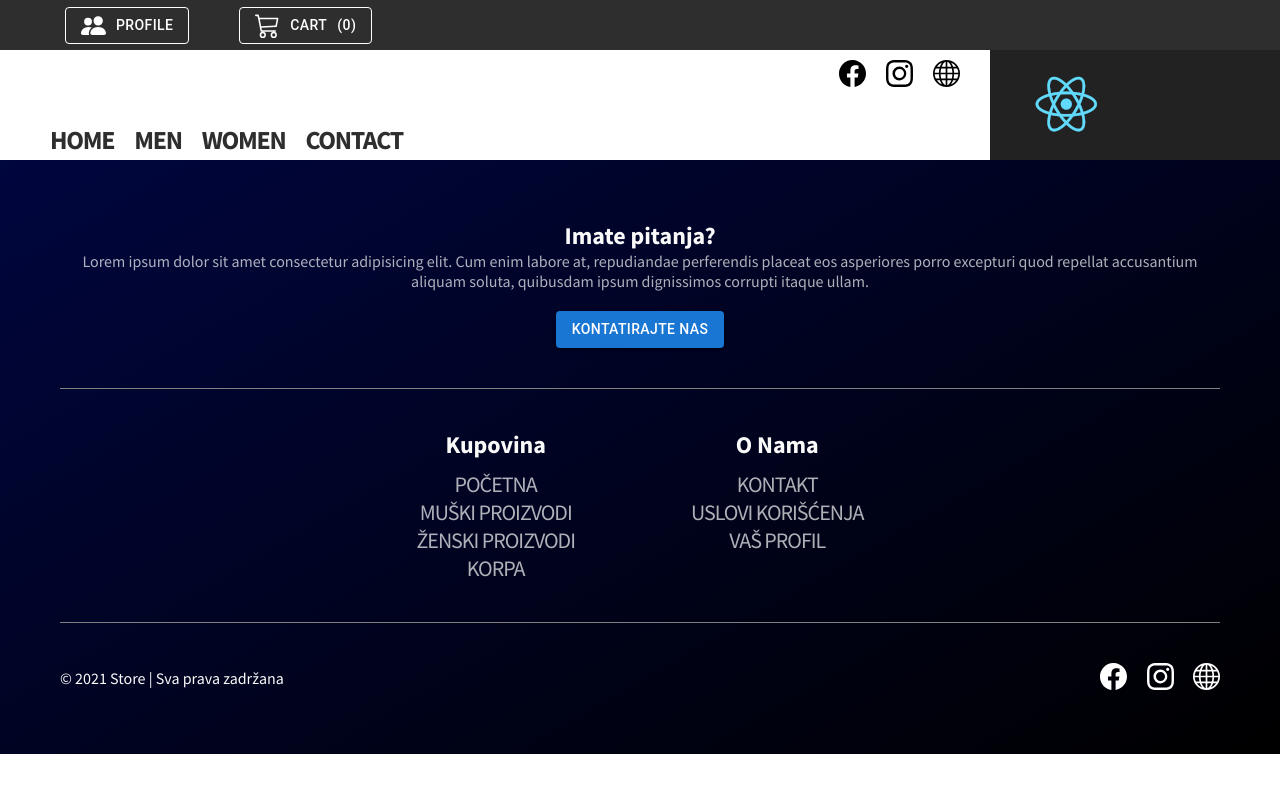
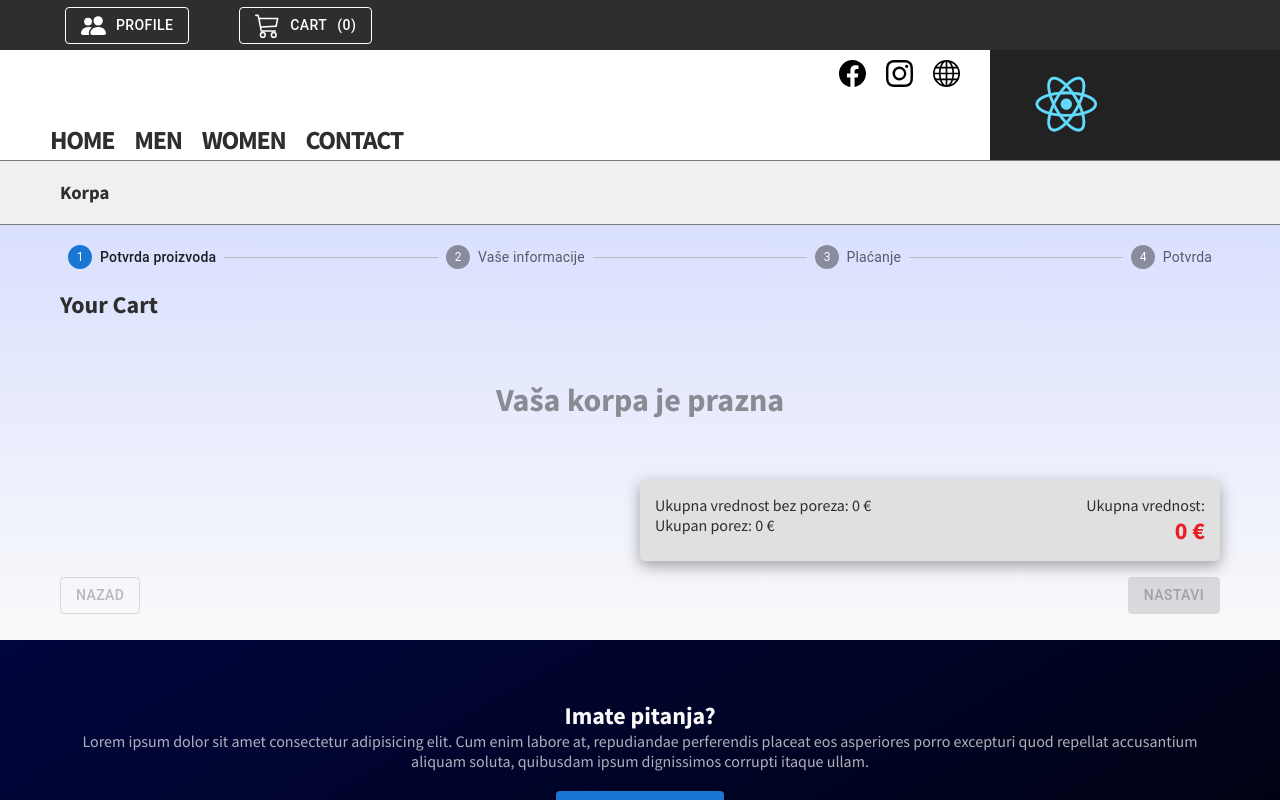
Before and after one commit to sasasladic/store, a React (Create React App) app: page /cart in a window 1280 px wide. Shown: the top 800 px of the page. Built offline with nearby package versions, Linux system fonts and the light colour scheme.

Commit message:
Added first step of a cart

```diff
--- /dev/null
+++ b/src/cart.css
@@ -0,0 +1,169 @@
+.cart{
+  background-color: #fafafa;
+  width: 100%;
+  min-height: 60vh;
+  background: rgb(250,250,250);
+  background: linear-gradient(360deg, rgba(250,250,250,1) 0%, rgb(212, 220, 255) 100%);
+}
+.cartInner{
+  max-width: 1200px;
+  width: 100%;
+  margin: 0 auto;
+  padding: 20px;
+  display: flex;
+  flex-direction: column;
+}
+
+
+/* PRODUCT CONFIRM STEP STYLES */
+.productConfirm .listItemMobile{
+  display: none;
+  background-color: #FAFAFA;
+}
+.productConfirm h2{
+  margin: 20px 0;
+}
+.productConfirm .gridList{
+  width: 100%;
+  display: flex;
+  flex-direction: column;
+}
+.productConfirm .cancel{
+  transition: 300ms;
+}
+.productConfirm svg.cancel:hover{
+  cursor: pointer;
+  transform: scale(1.1);
+}
+.productConfirm .placeholder, .productConfirm .listItem {
+  width: 100%;
+  display: flex;
+  justify-content: space-between;
+  align-items: center;
+  padding: 10px;
+}
+.productConfirm .listItem{
+  background-color: #FAFAFA;
+  border: 1px solid rgb(209, 209, 209);
+  box-shadow: rgba(0, 0, 0, 0.35) 0px 5px 15px;
+  margin: 10px 0;
+  border-radius: 5px;
+}
+.productConfirm .listItem button, .productConfirm .listItemMobile button{
+  border-radius: 100%;
+  border: none;
+  background-color: rgb(204, 204, 204);
+  display: flex;
+  align-items: center;
+  padding: 6px;
+}
+.productConfirm .listItem button:hover{
+  cursor: pointer;
+}
+.productConfirm .placeholder span, .productConfirm .listItem span{
+  display: flex;
+  justify-content: center;
+  align-items: center;
+}
+.productConfirm img{
+  height: 90px;
+}
+.productConfirm .placeholder span:nth-child(1), .productConfirm .listItem span:nth-child(1){
+  min-width: 90px;
+}
+.productConfirm .placeholder span:nth-child(2), .productConfirm .listItem span:nth-child(2){
+  width: 20%;
+}
+.productConfirm .placeholder span:nth-child(3), .productConfirm .listItem span:nth-child(3){
+  width: 10%;
+}
+.productConfirm .placeholder span:nth-child(4), .productConfirm .listItem span:nth-child(4){
+  width: 20%;
+}
+.productConfirm .placeholder span:nth-child(5), .productConfirm .listItem span:nth-child(5){
+  width: 10%;
+}
+.productConfirm .placeholder span:nth-child(6), .productConfirm .listItem span:nth-child(6){
+  width: 5%;
+}
+.productConfirm .placeholder span{
+  font-weight: bold;
+}
+.productConfirm .total{
+  background-color: rgb(224, 224, 224);
+  width: 50%;
+  margin-left: 50%;
+  margin-top: 20px;
+  display: flex;
+  padding: 15px;
+  box-shadow: rgba(0, 0, 0, 0.35) 0px 5px 15px;
+  border-radius: 5px;
+}
+.productConfirm .total .big{
+  flex-grow: 1;
+  display: flex;
+  flex-direction: column;
+  align-items: flex-end;
+}
+.productConfirm .total .big p{
+  color: #ED1C24;
+  font-weight: bold;
+  font-size: 24px;
+}
+.productConfirm .listItemMobile{
+  display: none;
+  box-shadow: rgba(0, 0, 0, 0.35) 0px 5px 15px;
+  margin: 20px 0;
+  font-size: 14px;
+  position: relative;
+  padding-right: 20px;
+  padding: 10px 20px 10px 0;
+  border-radius: 5px;
+}
+.productConfirm .listItemMobile img{
+  height: 20vh;
+  border-radius: 5px 0 0 5px;
+}
+.productConfirm .listItemMobile .text{
+  display: flex;
+  flex-direction: column;
+  justify-content: space-between;
+  padding-left: 10px;
+  flex-grow: 1;
+}
+.listItemMobile .text span:first-child{
+  font-weight: bold;
+  font-size: 16px;
+}
+.listItemMobile .text .counter {
+  display: flex;
+  align-items: center;
+}
+.listItemMobile .text .counter span{
+  margin: 0 10px;
+}
+.listItemMobile .cancelContainer{
+  position: absolute;
+  right: 0;
+  top: 0;
+}
+.listItemMobile .cancelContainer svg{
+  height: 20px; width: 20px;
+}
+.listItemMobileContainer hr{
+  display: none;
+}
+
+@media screen and (max-width: 1000px){
+  .productConfirm .total{
+    width: 100%;
+    margin-left: 0;
+    margin-top: 20px;
+  }
+  .productConfirm .listItemMobile{
+    display: flex;
+  }
+  .productConfirm .listItem, .productConfirm .placeholder{
+    display: none;
+  }
+}
--- a/src/components/Cart/ProductConfirm.js
+++ b/src/components/Cart/ProductConfirm.js
@@ -9,8 +9,8 @@ import { Fragment } from "react";
 const ProductConfirm = () => {
 
   const cartData = useSelector(state => state.cart.cartData);
+  const cartKeys = Object.keys(useSelector(state => state.cart.cartData));
   console.log(cartData);
-  const cartKeys = Object.keys(useSelector(state => state.cart.cartData));
   const dispatch = useDispatch();
   let totalPrice = 0;
 
@@ -18,41 +18,41 @@ const ProductConfirm = () => {
   cartKeys.forEach(key => {
 
     const handleRemove = () => {
-      dispatch(cartActions.removeAllItems({ id: key }));
+      dispatch(cartActions.removeAllItems({id: key, name: cartData[key].name, price: cartData[key].price, img: cartData[key].img}));
     }
     const handleAdd = () => {
-      dispatch(cartActions.addItem({id: key}))
+      dispatch(cartActions.addItem({id: key, name: cartData[key].name, price: cartData[key].price, img: cartData[key].img}))
     }
     const handleMinus = () => {
-      dispatch(cartActions.removeItem({id: key}))
+      dispatch(cartActions.removeItem({id: key, name: cartData[key].name, price: cartData[key].price, img: cartData[key].img}))
     }
 
     domElements.push(
       <Fragment key={key}>
         <div className='listItem'>
-          <span><img src={data.img} alt='product image'/></span>
-          <span>{data.name}</span>
-          <span>{data.price},00 din</span>
+          <span><img src={cartData[key].img} alt='product image'/></span>
+          <span>{cartData[key].name}</span>
+          <span>{cartData[key].price} €</span>
           <span>
             <button onClick={handleMinus}><RemoveIcon></RemoveIcon></button>
             <span>{cartData[key].count}</span>
             <button onClick={handleAdd}><AddIcon></AddIcon></button>
           </span>
-          <span>{cartData[key].count * data.price},00 din</span>
+          <span>{cartData[key].count * cartData[key].price} €</span>
           <span><CancelIcon className='cancel' onClick={handleRemove}></CancelIcon></span>
         </div>
         <div className='listItemMobileContainer'>
           <div className='listItemMobile'>
-            <img src={data.img} alt="product image" />
+            <img src={cartData[key].img} alt="product image" />
             <div className='text'>
-              <span>{data.name}</span>
+              <span>{cartData[key].name}</span>
               <span className='counter'>
                 <button onClick={handleMinus}><RemoveIcon></RemoveIcon></button>
                 <span>{cartData[key].count}</span>
                 <button onClick={handleAdd}><AddIcon></AddIcon></button>
               </span>
-              <span>Cena: {data.price},00 din</span>
-              <span>Ukupno: {cartData[key].count * data.price},00 din</span>
+              <span>Cena: {cartData[key].price} €</span>
+              <span>Ukupno: {cartData[key].count * cartData[key].price} €</span>
             </div>
             <span className='cancelContainer'><CloseIcon className='cancel' onClick={handleRemove}></CloseIcon></span>
 
@@ -61,19 +61,19 @@ const ProductConfirm = () => {
         </div>
       </Fragment>
     );
-    totalPrice += cartData[key].count * data.price;
+    totalPrice += cartData[key].count * cartData[key].price;
   })
 
   return <div className='productConfirm'>
-    <h2>Vaša korpa</h2>
+    <h2>Your Cart</h2>
     <div className='gridList'>
       { totalPrice ?
         <div className='placeholder'>
           <span></span>
-          <span>Naziv</span>
-          <span>Cena</span>
-          <span>Količina</span>
-          <span>Ukupno</span>
+          <span>Name</span>
+          <span>Price</span>
+          <span>Quantity</span>
+          <span>Total</span>
           <span></span>
         </div>
         :
@@ -83,13 +83,13 @@ const ProductConfirm = () => {
     </div>
     <div className='total'>
       <div className='small'>
-        <span>Ukupna vrednost bez poreza: {Math.floor(totalPrice * 0.8)},00 din</span>
+        <span>Ukupna vrednost bez poreza: {Math.floor(totalPrice * 0.8)} €</span>
         <br />
-        <span>Ukupan porez: {Math.floor(totalPrice*0.2)},00 din</span>
+        <span>Ukupan porez: {Math.floor(totalPrice*0.2)} €</span>
       </div>
       <div className='big'>
         <span>Ukupna vrednost:</span>
-        <p>{totalPrice},00 din</p>
+        <p>{totalPrice} €</p>
       </div>
     </div>
   </div>
--- a/src/index.js
+++ b/src/index.js
@@ -2,6 +2,7 @@ import React from 'react';
 import ReactDOM from 'react-dom';
 import './index.css';
 import './allProducts.css';
+import './cart.css'
 import App from './App';
 import { Provider } from 'react-redux'
 import store from './context/Context.js';
--- a/src/pages/Cart.js
+++ b/src/pages/Cart.js
@@ -1,11 +1,11 @@
 import Navbar from "../components/Navbar"
 import Footer from '../components/Footer'
-// import CartComponent from "../components/Cart/CartComponent"
+import CartComponent from "../components/Cart/CartComponent"
 
 const Cart = () => {
   return <div>
     <Navbar></Navbar>
-    {/* <CartComponent></CartComponent> */}
+    <CartComponent></CartComponent>
     <Footer></Footer>
   </div>
 }
```
